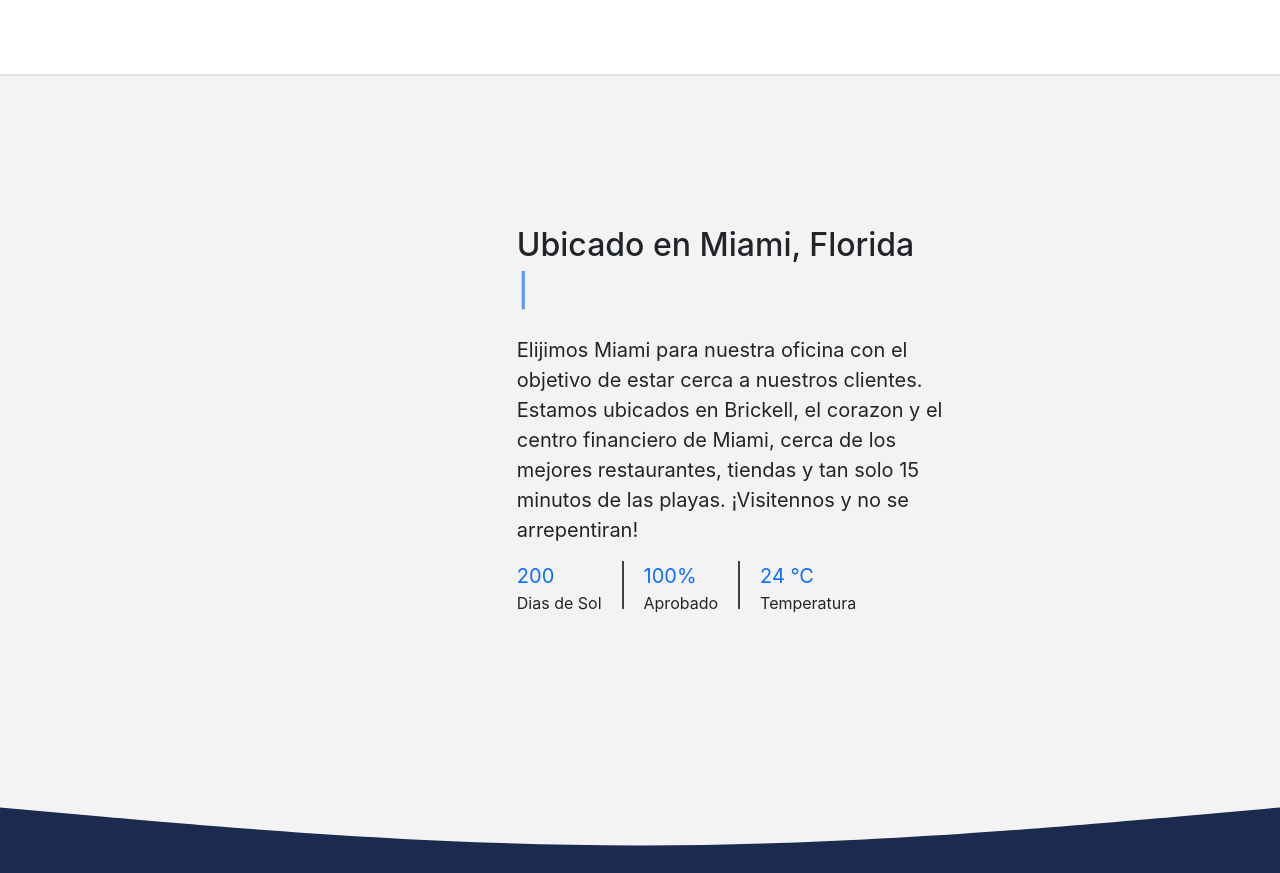
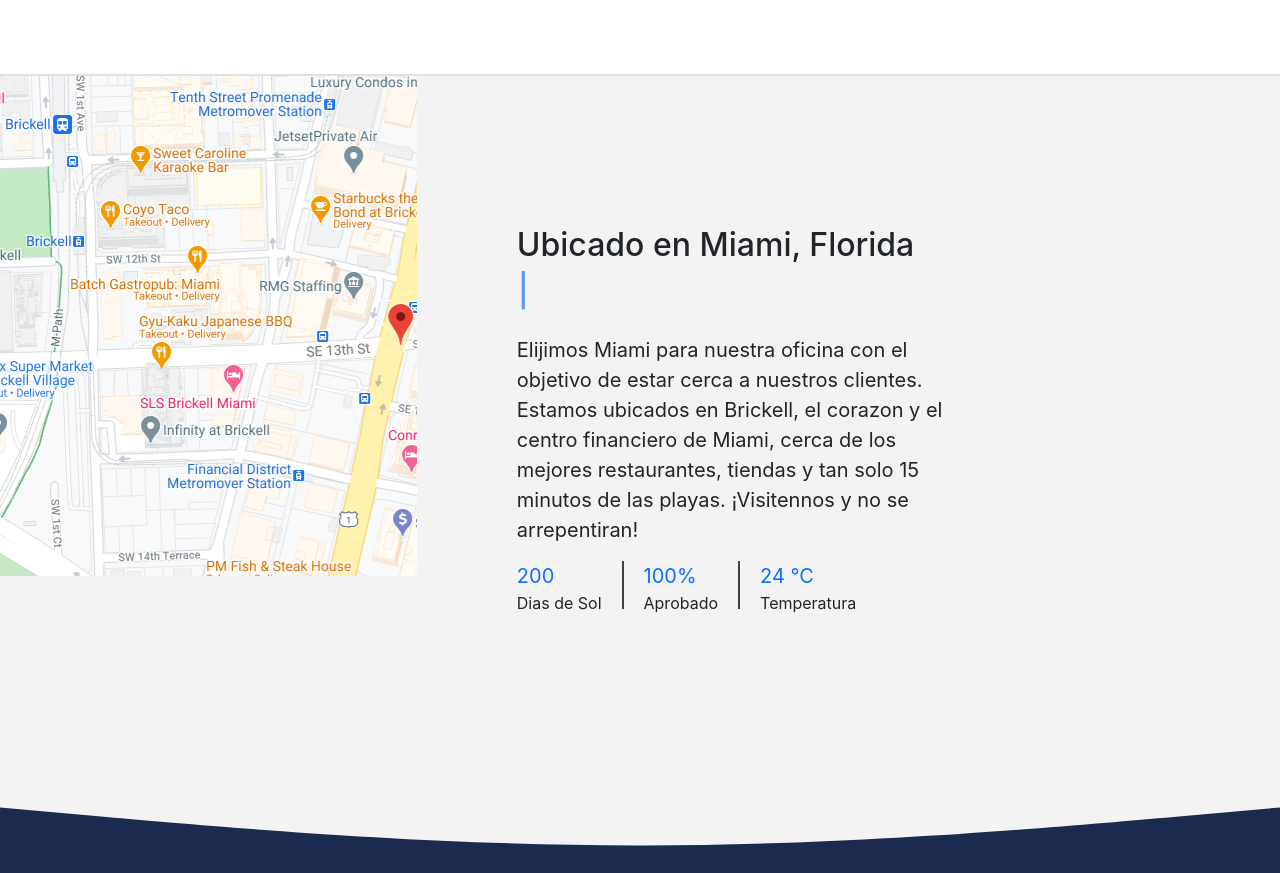
Before and after one commit to Kanthares/TareaProgramacion1, a plain HTML site: page index.html in a window 1280 px wide. Shown: the part 2337-3210 px from the top of the page. Drawn offline with nearby package versions, Linux system fonts and the light colour scheme.

Commit message:
Update styles.css

```diff
--- a/CSS/styles.css
+++ b/CSS/styles.css
@@ -29,7 +29,7 @@ body {
 }
 
 .mapa {
-    background: url(./fotos/mapa.png);
+    background: url(../fotos/mapa.png);
     background-repeat: no-repeat;
     width:100%;
     height:500px;
```
